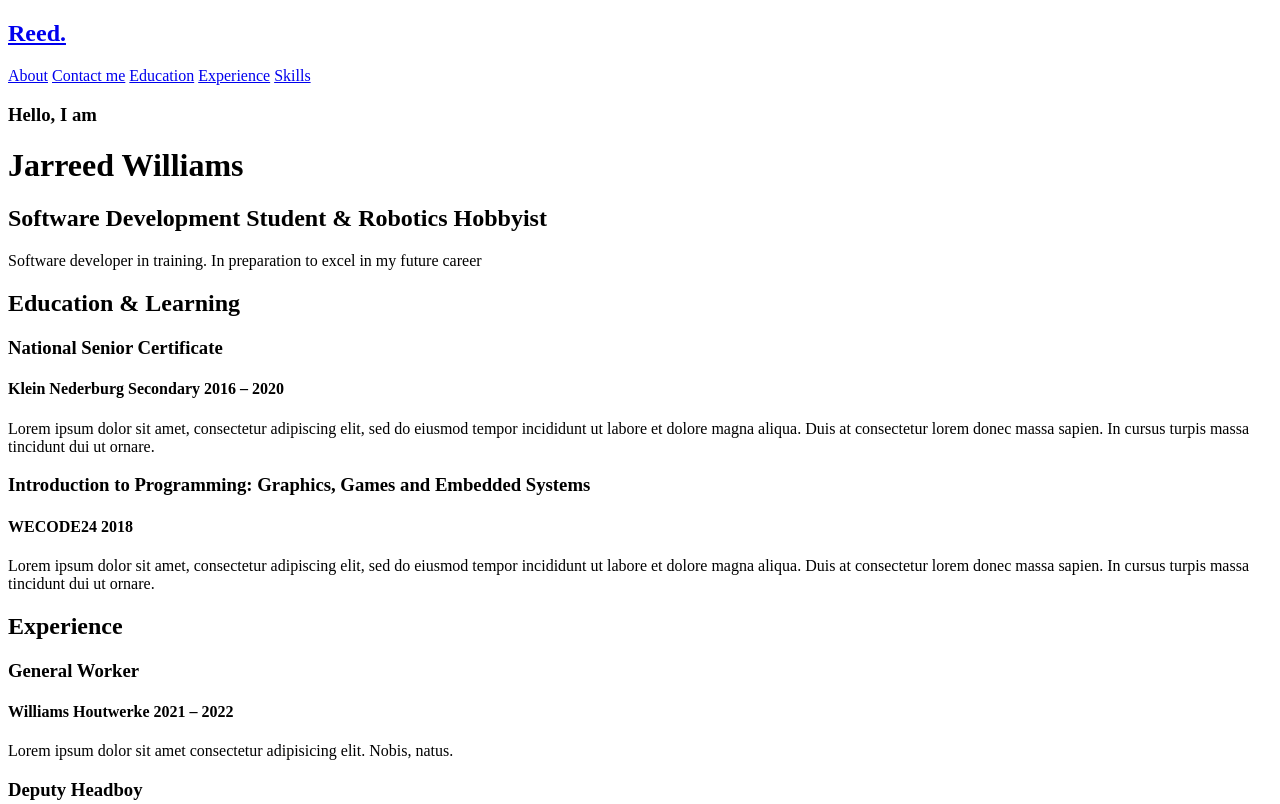
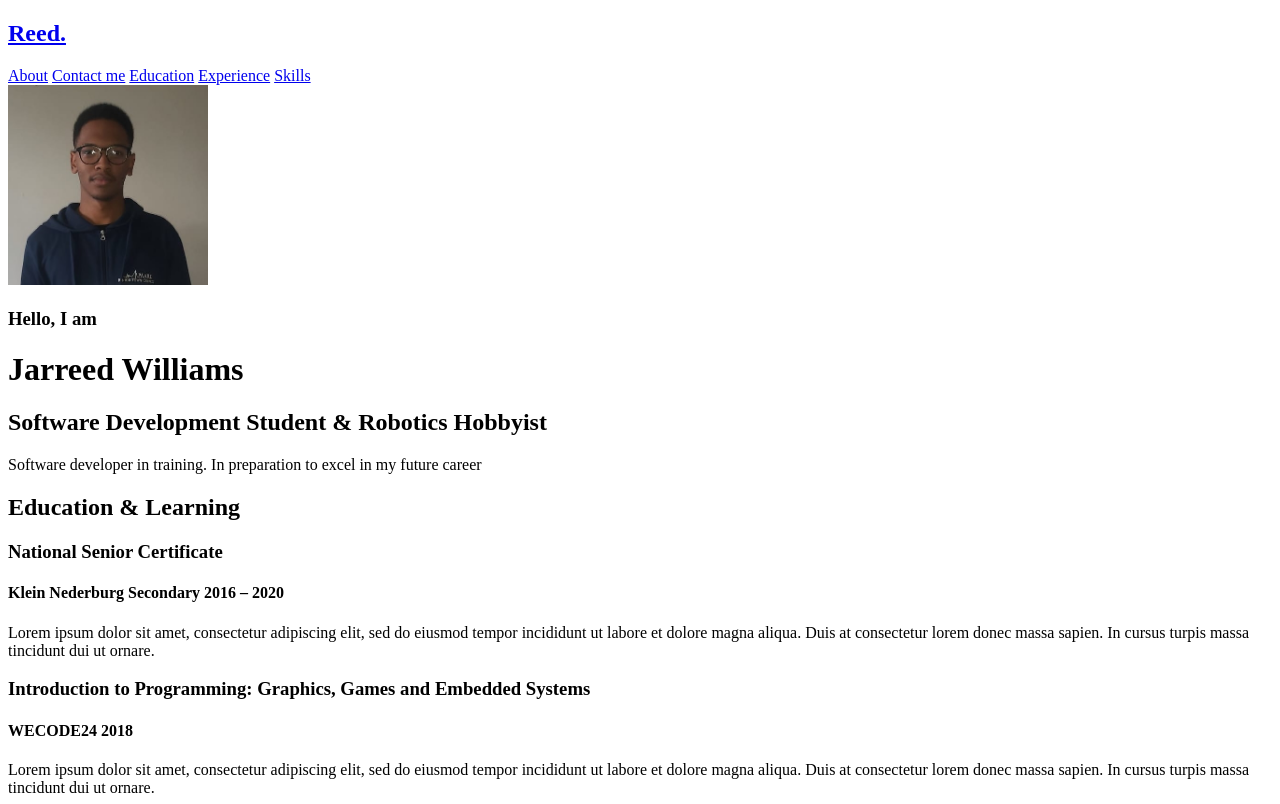
Before and after one commit to jarreedd/Portfolio, a plain HTML site: page index.html in a window 1280 px wide. Shown: the top 804 px of the page. Drawn offline with Linux system fonts and the light colour scheme.

Commit message:
added image element to document

```diff
--- a/index.html
+++ b/index.html
@@ -2,6 +2,9 @@
 
 <html lang="en">
     <head>
+        <meta charset="UTF-8">
+        <meta http-equiv="X-UA-Compatible" content="IE=edge">
+        <meta name="viewport" content="width=device-width, initial-scale=1.0">
         <title>Jarreed Williams</title>
     </head>
 
@@ -11,7 +14,9 @@
         <a href="/contact.html">Contact me</a>
         <a href="#education-learning">Education</a>
         <a href="#experience">Experience</a>
-        <a href="#skills">Skills</a>
+        <a href="#skills">Skills</a> <br>
+
+        <img class="image" src="images/head-and-shoulders-original.jpg" alt="profile-picture" width="200"height="200">
 
         <h3>Hello, I am</h3>
         <h1>Jarreed Williams</h1>
```
